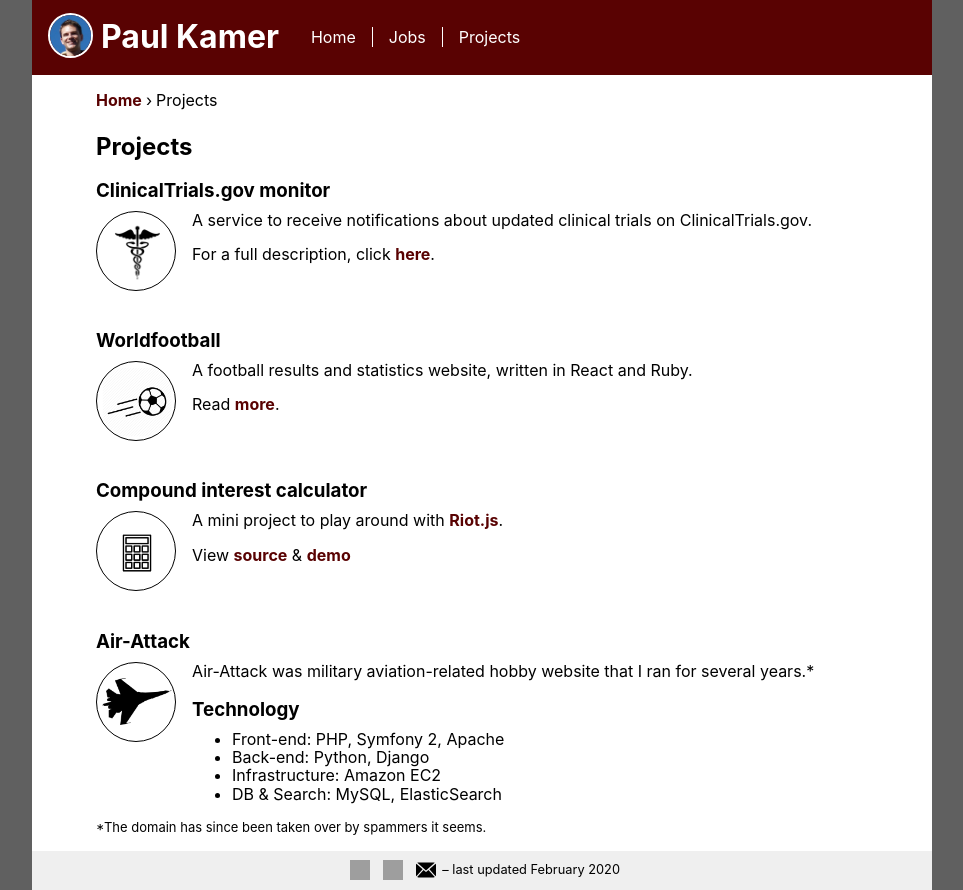
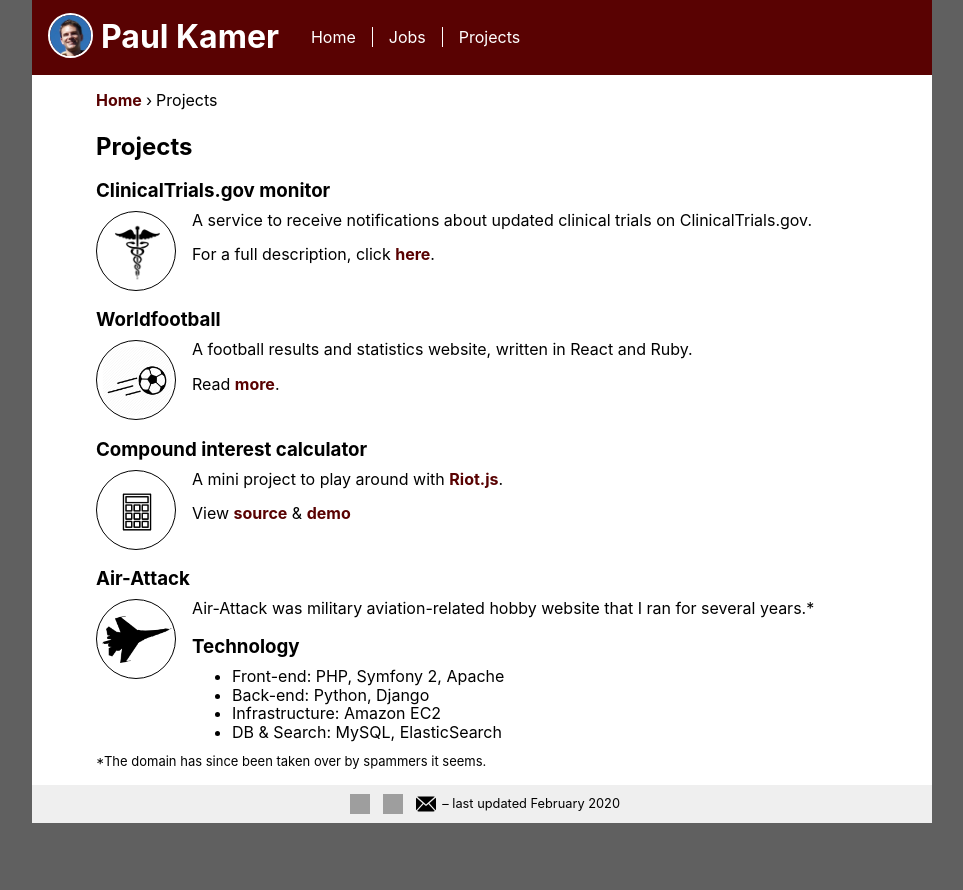
Before and after one commit to paulkamer/paulkamer.nl, a React (Create React App) app: page /projects in a window 1280 px wide. Shown: the whole page, without its empty margins (158-1121 px from the left). After the commit the page ends 823 px from the top, so only its background shows below. Built offline with nearby package versions, Linux system fonts and the light colour scheme; grey boxes are pictures that could not be loaded.

Commit message:
Tweaked styling

```diff
--- a/src/components/IntroArticle.scss
+++ b/src/components/IntroArticle.scss
@@ -41,5 +41,9 @@
 
   &__text {
     margin-left: 1em;
+
+    p:first-of-type {
+      margin-top: 0;
+    }
   }
 }
--- a/src/containers/App.scss
+++ b/src/containers/App.scss
@@ -36,28 +36,14 @@
       font-weight: bold;
     }
 
-    p + p {
-      margin-bottom: 1em;
-    }
-
     > section {
       position: relative;
       height: 100%;
     }
 
-    article {
-      padding-bottom: 1em;
-    }
-
     .footnotes {
-      position: absolute;
-      bottom: 0;
       padding-top: 1em;
       font-size: small;
-
-      @include mobile {
-        position: initial;
-      }
     }
   }
 }
--- a/src/containers/Home.scss
+++ b/src/containers/Home.scss
@@ -1,10 +1,4 @@
 @import '../styles/variables';
-
-.home-page {
-  > section {
-    margin-top: 2em;
-  }
-}
 
 .skills {
   &__skillslist {
--- a/src/containers/jobs/JobGsmPerformPage.jsx
+++ b/src/containers/jobs/JobGsmPerformPage.jsx
@@ -32,7 +32,7 @@ const JobsGsmPerformPage = () => {
         <li>Memcached</li>
         <li>Node.js</li>
         <li>Socket.io</li>
-      </ul><br/>
+      </ul>
 
       <p>Which powered the following projects:</p><br/>
 
@@ -57,7 +57,7 @@ const JobsGsmPerformPage = () => {
       </ul>
 
       <h3>Senior web developer (PHP) | jan 2010 - jun 2014</h3>
-      <p>Some of the projects I worked on:</p><br/>
+      <p>Some of the projects I worked on:</p>
       <ul>
         <li>Developed new generation sports data collection and storage platform ()
           <ul><li>PHP, Symfony 1, MySQL</li></ul>
--- a/src/containers/jobs/JobStartmePage.jsx
+++ b/src/containers/jobs/JobStartmePage.jsx
@@ -46,7 +46,7 @@ const JobsIndexPage = () => {
       <h2>Positions</h2>
       <h3>Tech Lead | oct 2017 - current</h3>
 
-      <p>Some of the projects I worked on as Tech Lead:</p><br/>
+      <p>Some of the projects I worked on as Tech Lead:</p>
       <ul>
         <li>Complete rebuild of the jQuery-based front-end with Vue.js</li>
         <li>Integration with Chargebee for recurring payments (Ruby)</li>
@@ -60,7 +60,7 @@ const JobsIndexPage = () => {
       </ul>
 
       <h3>Web developer (Ruby) | dec 2015 - sept 2017</h3>
-      <p>Some of the projects I worked on:</p><br/>
+      <p>Some of the projects I worked on:</p>
       <ul>
         <li>Integration with PayPal and Stripe</li>
         <li>Back- & front-end performance improvements</li>
--- a/src/index.scss
+++ b/src/index.scss
@@ -34,11 +34,3 @@ a {
 ul {
   margin: 0;
 }
-
-p {
-  margin: 0;
-}
-
-p + p {
-  margin: revert;
-}
```
